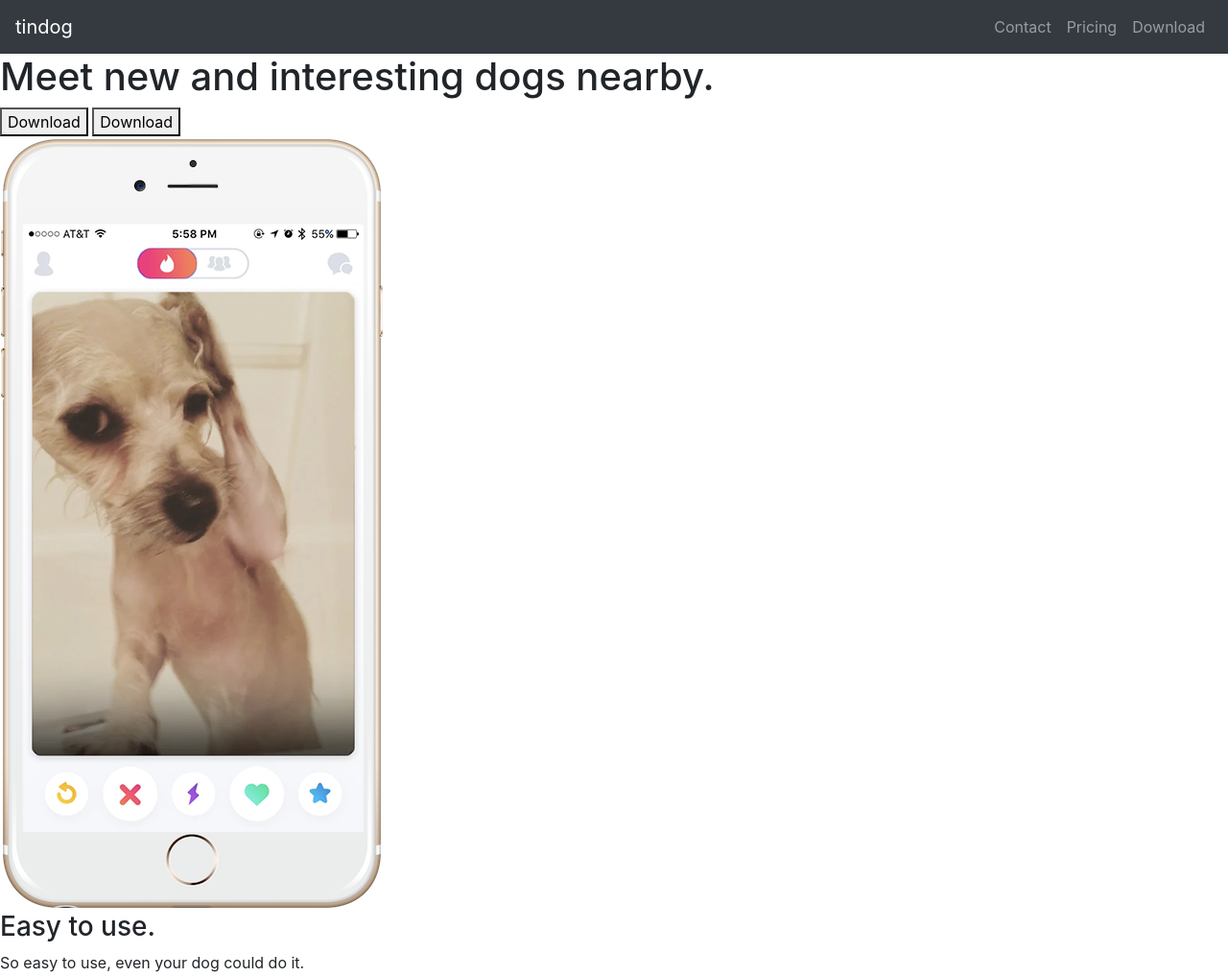
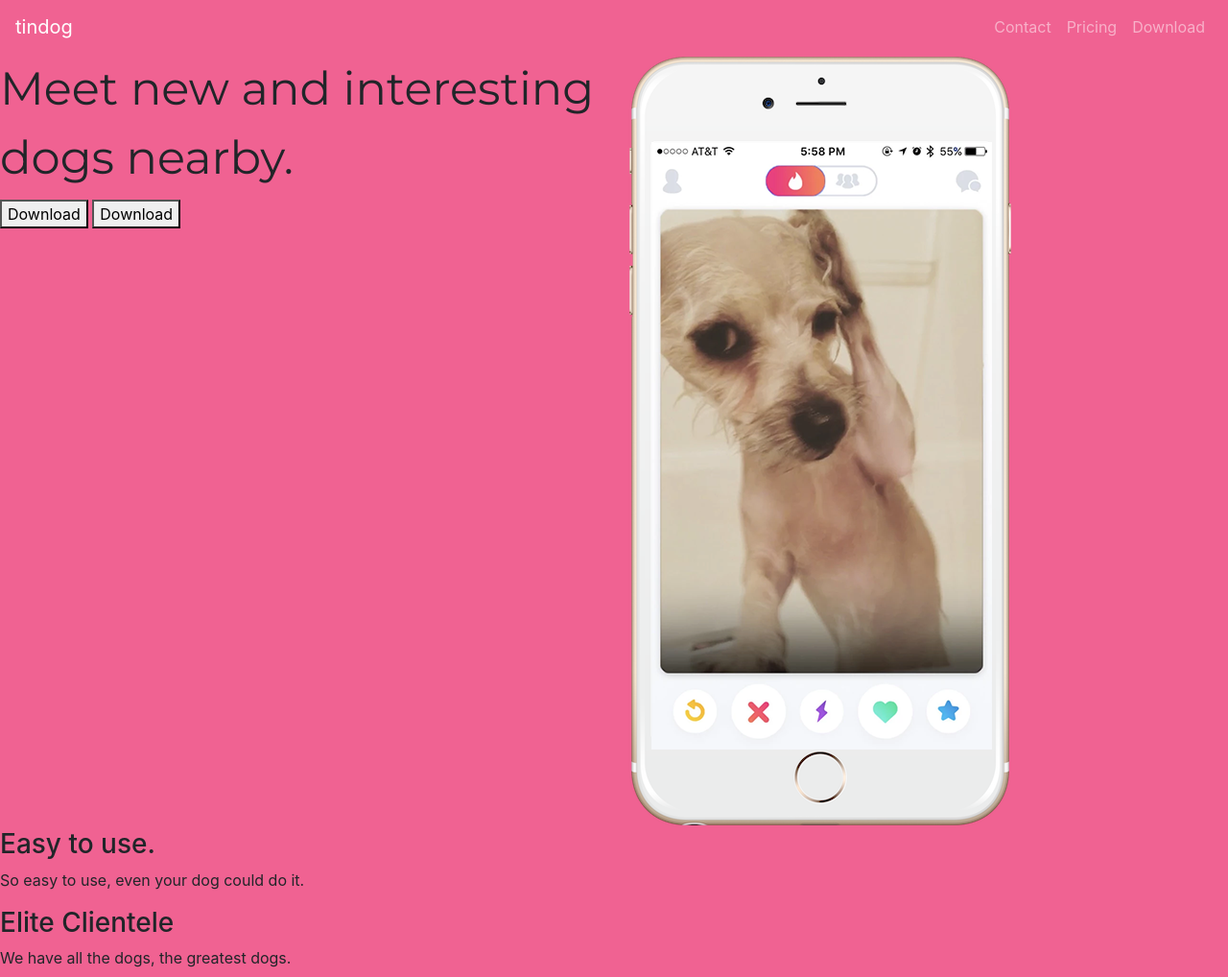
Before and after one commit to harrytran998/Learning-Basic-Front-End, a plain HTML site: page (15, 16)-12-2018/index.html in a window 1280 px wide. Shown: the top 1018 px of the page at 96% size. Drawn offline with nearby package versions, Linux system fonts and the light colour scheme.

Commit message:
[Update] Tiny Dog

```diff
--- /dev/null
+++ b/(15, 16)-12-2018/css/styles.css
@@ -0,0 +1,9 @@
+body {
+  background-color: #f06292;
+}
+
+#h1-title {
+  font-family: "Montserrat", sans-serif;
+  font-size: 3rem;
+  line-height: 1.5;
+}
--- a/15-12-2018/index.html
+++ b/(15, 16)-12-2018/index.html
@@ -10,20 +10,20 @@
       integrity="sha384-MCw98/SFnGE8fJT3GXwEOngsV7Zt27NXFoaoApmYm81iuXoPkFOJwJ8ERdknLPMO"
       crossorigin="anonymous"
     />
+    <link rel="stylesheet" href="css/styles.css">
+    <link
+      href="https://fonts.googleapis.com/css?family=Montserrat|Ubuntu"
+      rel="stylesheet"
+    />
   </head>
 
   <body>
     <section id="title">
       <!-- Nav Bar -->
-      <nav class="navbar navbar-expand-lg navbar-dark bg-dark">
+      <nav class="navbar navbar-expand-lg navbar-dark">
         <a class="navbar-brand" href="">tindog</a>
 
-        <button
-          class="navbar-toggler"
-          type="button"
-          data-toggle="collapse"
-          data-target="#navbarToggler"
-        >
+        <button class="navbar-toggler" type="button" data-toggle="collapse" data-target="#navbarToggler" >
           <span class="navbar-toggler-icon"></span>
         </button>
 
@@ -37,13 +37,18 @@
       </nav>
 
       <!-- Title -->
+      </div>
+      <div class="row">
+        <div class="col-lg-6">
+          <h1 id="h1-title">Meet new and interesting dogs nearby.</h1>
+          <button type="button">Download</button>
+          <button type="button">Download</button>
+        </div>
+        <div class="col-lg-6">
+          <img src="images/iphone6.png" alt="iphone-mockup" />
+        </div>
+      </div>
 
-      <div>
-        <h1>Meet new and interesting dogs nearby.</h1>
-        <button type="button">Download</button>
-        <button type="button">Download</button>
-      </div>
-      <div><img src="images/iphone6.png" alt="iphone-mockup" /></div>
     </section>
 
     <!-- Features -->
```
Also changed, not shown: (15, 16)-12-2018/images/TechCrunch.png (renamed from 15-12-2018/images/TechCrunch.png), (15, 16)-12-2018/images/bizinsider.png (renamed from 15-12-2018/images/bizinsider.png), (15, 16)-12-2018/images/dog-img.jpg (renamed from 15-12-2018/images/dog-img.jpg), (15, 16)-12-2018/images/iphone6.png (renamed from 15-12-2018/images/iphone6.png), (15, 16)-12-2018/images/lady-img.jpg (renamed from 15-12-2018/images/lady-img.jpg), (15, 16)-12-2018/images/mashable.png (renamed from 15-12-2018/images/mashable.png), (15, 16)-12-2018/images/tnw.png (renamed from 15-12-2018/images/tnw.png), 15-12-2018/css/styles.css (deleted).
